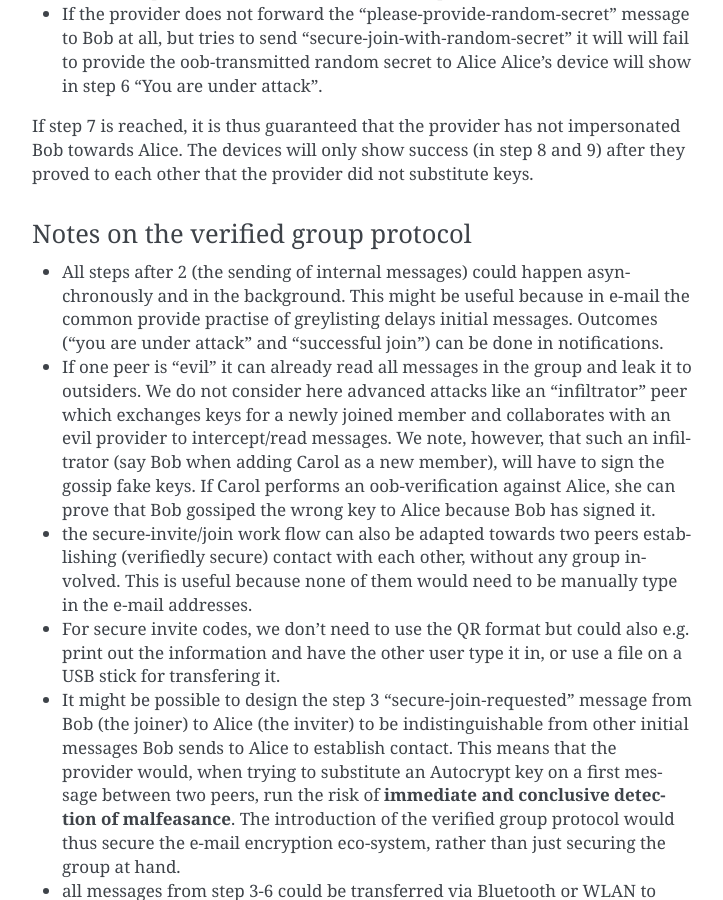
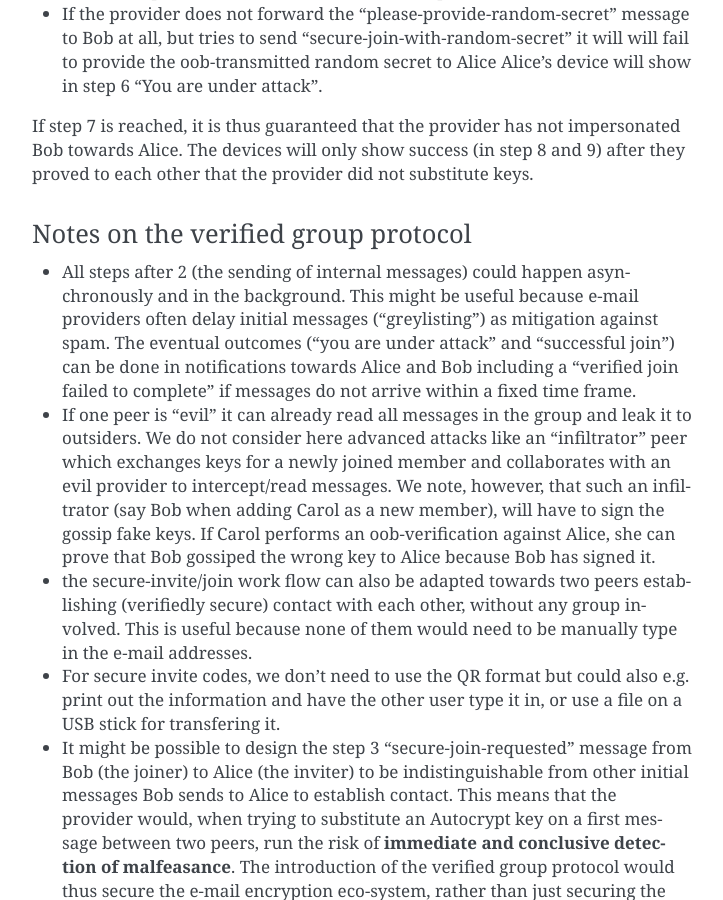
Before and after one commit to nextleap-project/countermitm, a Sphinx documentation site: the page built from source/new.rst, in a window 1280 px wide and 900 px high, scrolled down 3366 px. Shown: the whole window, without its empty margins (388-1111 px from the left). Built offline with Sphinx 7.4.7, drawn with Linux system fonts in a browser that asks for light colours; pages that are not in the unit, such as notebooks, are missing from menus.

Commit message:
small clarificatins, fixes

```diff
--- a/source/new.rst
+++ b/source/new.rst
@@ -182,9 +182,12 @@ Notes on the verified group protocol
 
 - All steps after 2 (the sending of internal messages)
   could happen asynchronously and in the background.  This might
-  be useful because in e-mail the common provide practise of
-  greylisting delays initial messages. Outcomes ("you are under
-  attack" and "successful join") can be done in notifications.
+  be useful because e-mail providers often delay initial messages
+  ("greylisting") as mitigation against spam.
+  The eventual outcomes ("you are under attack" and "successful join")
+  can be done in notifications towards Alice and Bob including
+  a "verified join failed to complete" if messages do not arrive
+  within a fixed time frame.
 
 - If one peer is "evil" it can already read all messages
   in the group and leak it to outsiders. We do not consider here
```
